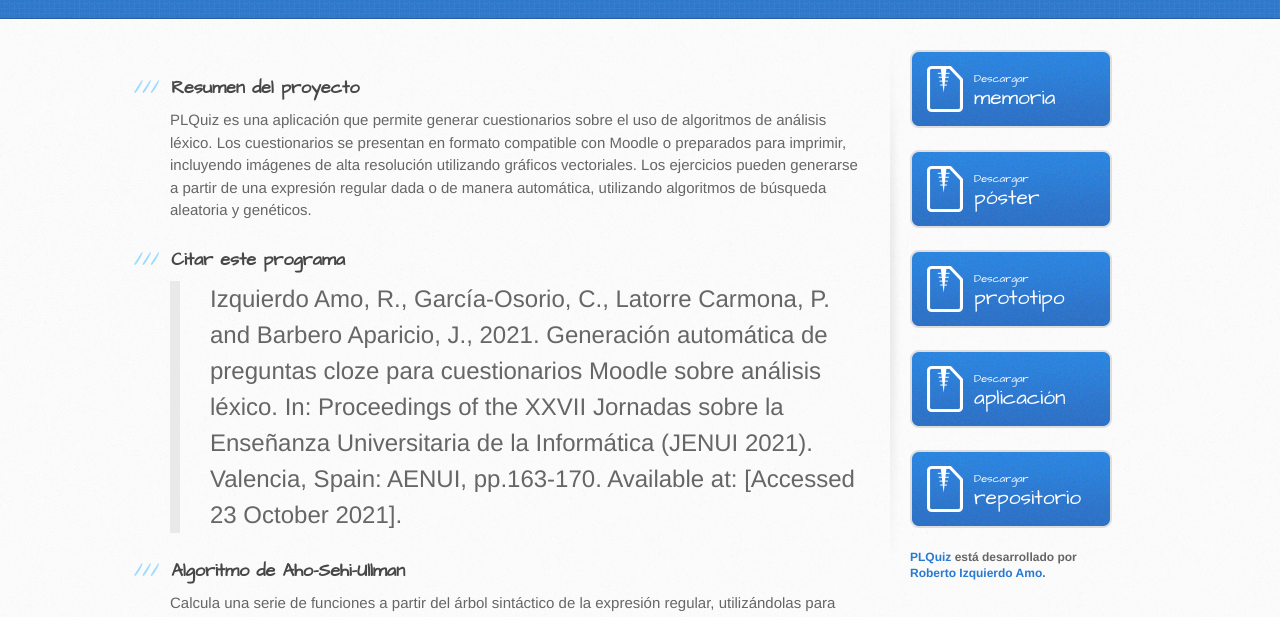
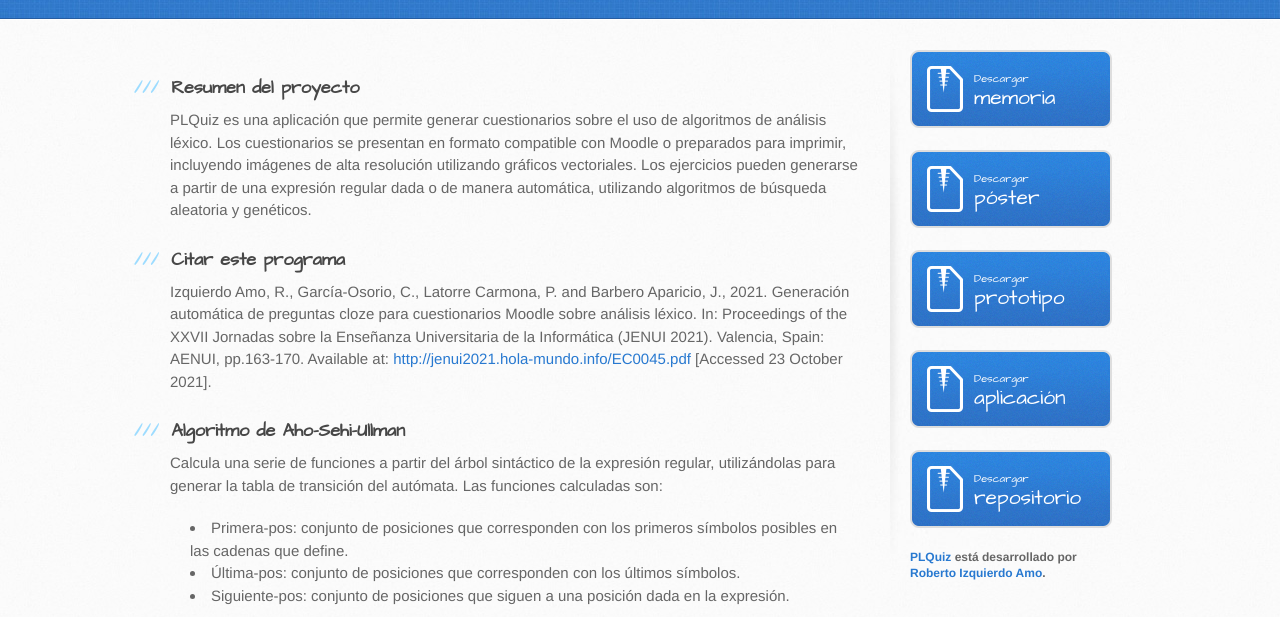
Before and after one commit to RobertoIA/PLQuiz, a plain HTML site: page index.html in a window 1280 px wide. Shown: the part 182-799 px from the top of the page. Drawn offline with Linux system fonts and the light colour scheme.

Commit message:
Updates citation format.

```diff
--- a/index.html
+++ b/index.html
@@ -37,8 +37,8 @@
 
 <h3>
 <a name="citar-este-programa" class="anchor" href="#citar-este-programa"><span class="octicon octicon-link"></span></a>Citar este programa</h3>
-<blockquote>Izquierdo Amo, R., García-Osorio, C., Latorre Carmona, P. and Barbero Aparicio, J., 2021. Generación automática de preguntas cloze para cuestionarios Moodle sobre análisis léxico. In: Proceedings of the XXVII Jornadas sobre la Enseñanza Universitaria de la Informática (JENUI 2021). Valencia, Spain: AENUI, pp.163-170. Available at: <http://jenui2021.hola-mundo.info/EC0045.pdf> [Accessed 23 October 2021].
-</blockquote>
+          <p><i>Izquierdo Amo, R., García-Osorio, C., Latorre Carmona, P. and Barbero Aparicio, J., 2021.</i> <b>Generación automática de preguntas cloze para cuestionarios Moodle sobre análisis léxico.</b> In: Proceedings of the XXVII Jornadas sobre la Enseñanza Universitaria de la Informática (JENUI 2021). Valencia, Spain: AENUI, pp.163-170. Available at: <a href=http://jenui2021.hola-mundo.info/EC0045.pdf>http://jenui2021.hola-mundo.info/EC0045.pdf</a> [Accessed 23 October 2021].
+</p>
 
 <h3>
 <a name="algoritmo-de-aho-sehi-ullman" class="anchor" href="#algoritmo-de-aho-sehi-ullman"><span class="octicon octicon-link"></span></a>Algoritmo de Aho-Sehi-Ullman</h3>
```
